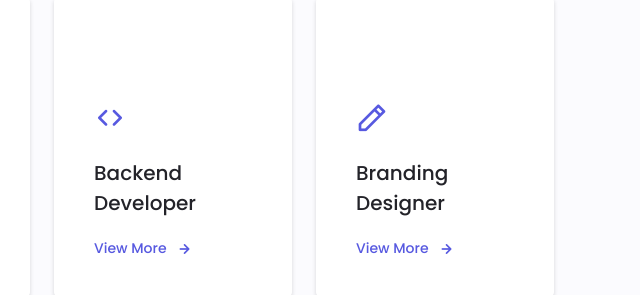
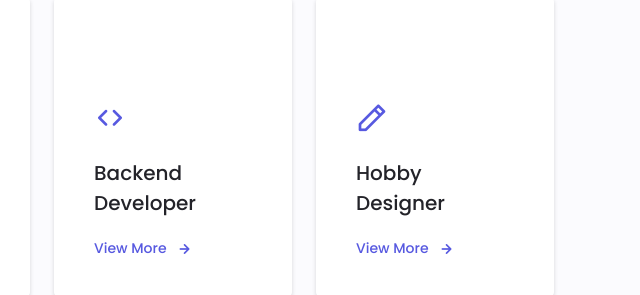
Before and after one commit to oglakci/oglakci.github.io, a plain HTML site: page index.html in a window 1280 px wide. Shown: the part 2937-3232 px from the top of the page, 467-1107 px from the left. Drawn offline with nearby package versions, Linux system fonts and the light colour scheme.

Commit message:
Update index.html

```diff
--- a/index.html
+++ b/index.html
@@ -580,7 +580,7 @@
                 <div class="services__content">
                     <div>
                         <i class="uil uil-pen services__icon"></i>
-                        <h3 class="services__title">Branding <br> Designer</h3>
+                        <h3 class="services__title">Hobby <br> Designer</h3>
                     </div>
 
                     <span class="button button--flex button--small button--link services__button">
```
